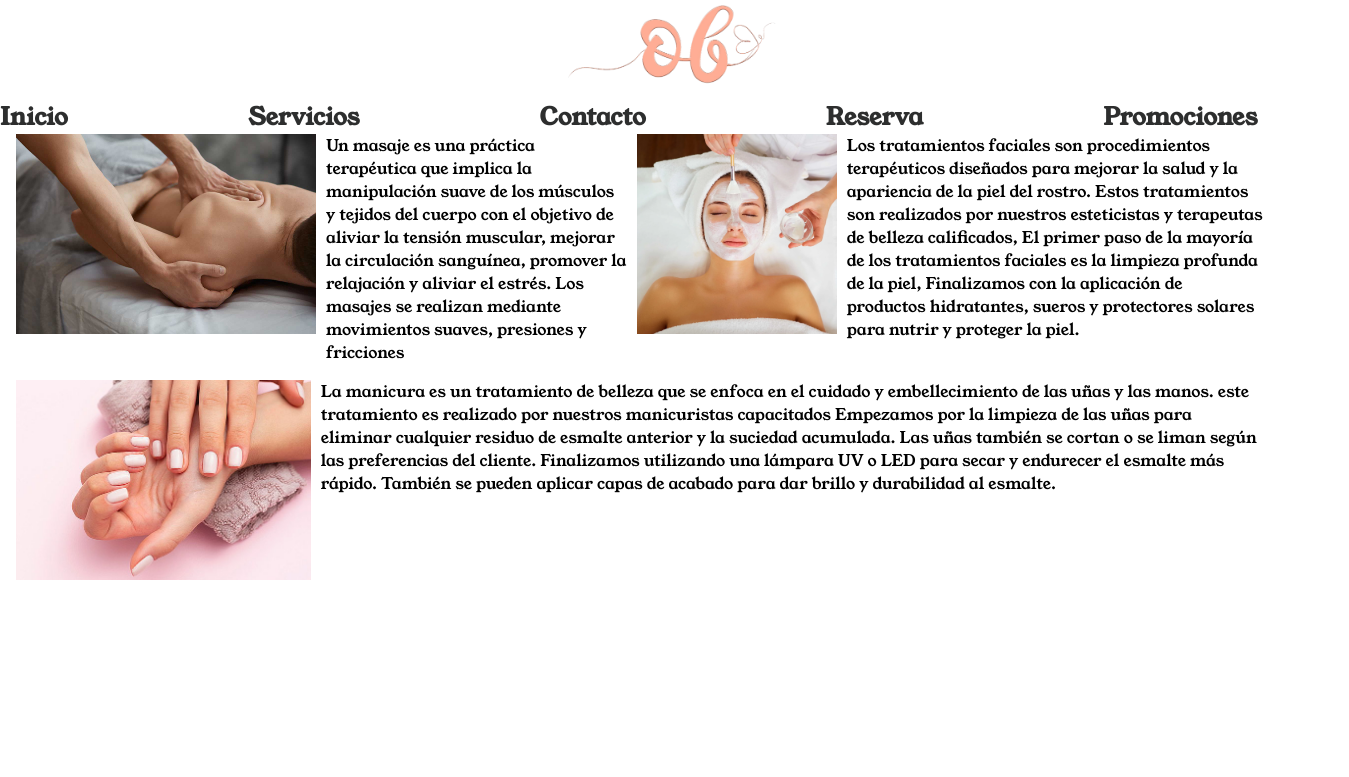
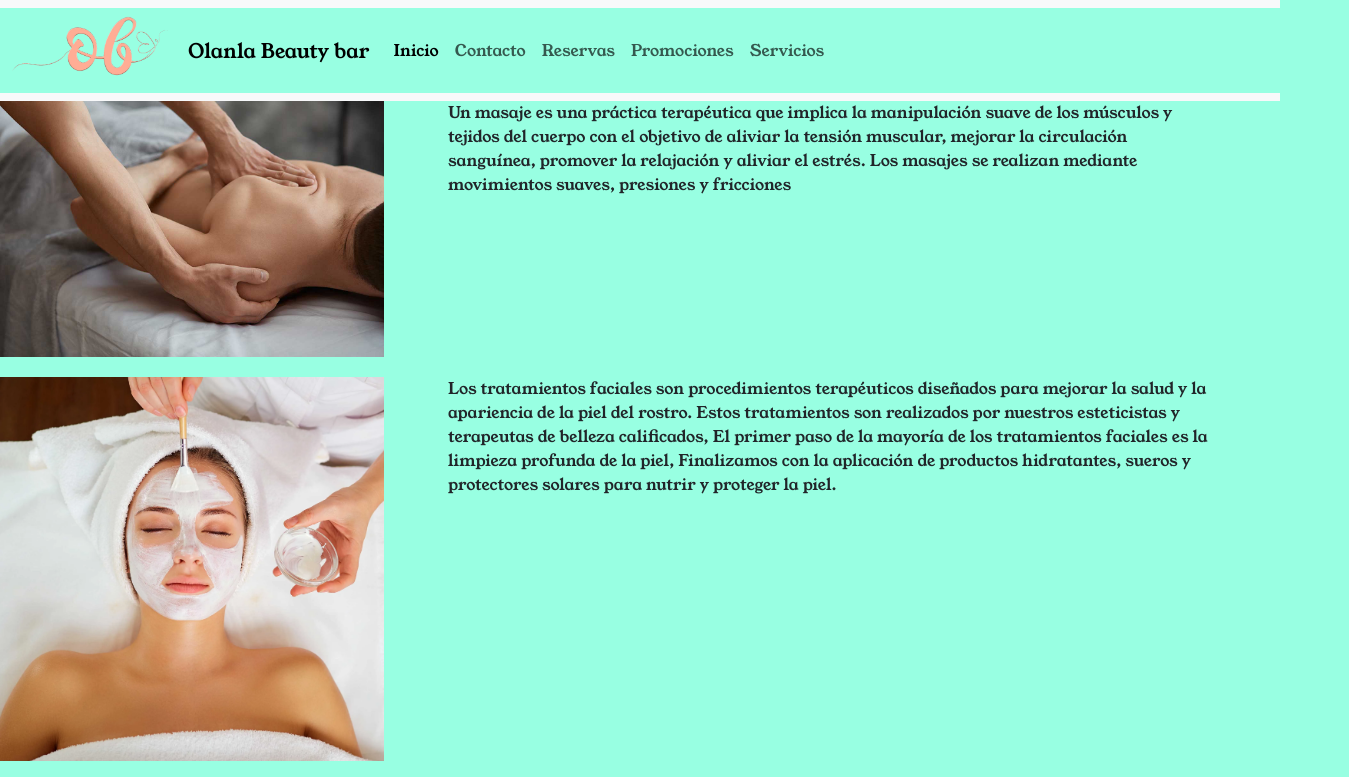
Before and after one commit to PedroProgam/Olanla, a plain HTML site: page pages/servicios.html in a window 1280 px wide. Shown: the top 777 px of the page, 1349 px wide, since content can reach past the window. Drawn offline with nearby package versions, Linux system fonts and the light colour scheme.

Commit message:
correcciones en el inicio y ajustes de la imagen principal, grids en servicios e intento de mediaquieres

```diff
--- a/css/main.style.css
+++ b/css/main.style.css
@@ -2,7 +2,7 @@
     margin: 0;
     padding: 0;
     box-sizing: border-box;
-    background-color: rgb(255, 255, 255);
+    background-color: rgb(152, 255, 226);
     font-family: "young"
 }
 @import url('https://fonts.googleapis.com/css2?family=Young+Serif&display=swap');
@@ -10,6 +10,7 @@
     font-family: "young";
     src: url(../letra/YoungSerif-Regular.ttf);
 }
+
 .caja {
     background-color: transparent;
     width: 1349px;
@@ -51,42 +52,6 @@
     margin-top: 1rem;
     margin-bottom: 1rem;
     text-align: center;
-}
-.masajes {
-    display: flex;
-}
-.masaje {
-
-    vertical-align:middle;
-    width: 500px;
-    height: 200px;
-    margin-left: 1rem;
-}
-.textomasaje {
-    margin-left: 10px ;
-    margin-right: 10px;
-}
-.facial {
-    width: 500px;
-    height: 200px;
-}
-.textofacial {
-    margin-left: 10px;
-    margin-right: 1rem;
-}
-.manicure {
-    vertical-align:middle;
-    width: 350px;
-    height: 200px;
-    margin-left: 1rem;
-}
-.manicures {
-    display: flex;
-    margin-top: 1rem;
-}
-.textomanicure {
-    margin-left: 10px;
-    margin-right: 1rem;
 }
 .imagencontacto {
     margin-left: 1rem;
@@ -154,3 +119,67 @@
     width: 20vh;
 
 }
+.collage {
+    display: flex;
+    width: 100%;
+    height: 100%;
+}
+.contenedor {
+    display: grid;
+    grid-template-columns: 1fr 1fr ;
+    grid-template-rows: 1fr 1fr 1fr;
+    grid-template-areas:
+    "imagenmasaje texto"
+    "imagenfacial textofacial"
+    "imagenmanicure textomanicure";
+}
+.masaje1 {
+    grid-area:imagenmasaje ;
+    width: 60%;
+}
+.textomasaje{
+    grid-area:texto;
+    margin-left: -30%;
+    margin-right: 10%;
+}
+.facial1{
+    width: 60%;
+    grid-area: imagenfacial;
+}
+.textofacial {
+    grid-area: textofacial;
+    margin-left: -30%;
+    margin-right: 10%;
+}
+.manicure1 {
+
+    width: 60%;
+    grid-area: imagenmanicure;
+}
+.textomanicure {
+    grid-area: textomanicure;
+    margin-left: -30%;
+    margin-right: 10%;
+}
+.mani {
+    margin-top: 3%;
+}
+.faci {
+    margin-top: -8.5%;
+}
+.hijo {
+    justify-content: center;
+    align-items: center;
+}
+@media (max-width: 893px) {
+    .contenedor {
+        grid-template-columns: 1fr  ;
+        grid-template-rows: 1fr 1fr 1fr 1fr 1fr 1fr;
+        grid-template-areas:
+        "masaje1"
+        "textomasaje"
+        "imagenfacial"
+        "textofacial"
+        "imagenmanicure"
+        "textomanicure" ; }
+    }
--- a/pages/servicios.html
+++ b/pages/servicios.html
@@ -4,42 +4,72 @@
     <meta charset="UTF-8">
     <meta name="viewport" content="width=device-width, initial-scale=1.0">
     <title>servicios</title>
+    <link href="https://cdn.jsdelivr.net/npm/bootstrap@5.3.2/dist/css/bootstrap.min.css" rel="stylesheet" integrity="sha384-T3c6CoIi6uLrA9TneNEoa7RxnatzjcDSCmG1MXxSR1GAsXEV/Dwwykc2MPK8M2HN" crossorigin="anonymous">
     <link rel="stylesheet" href="../css/main.style.css">
     <link rel="shortcut icon" href="../img/logo.png" type="image/x-icon">
 </head>
+<body>
 <header>
-    <div class="caja">
-    <img  src="../img/logo.png" alt="logo" srcset=""class="logotipo">
-    </div>
-    <nav class="nav">
-         <h2>
-        <a class="menu" href="../index.html">Inicio</a>&nbsp;&nbsp;&nbsp;&nbsp;&nbsp;&nbsp;&nbsp;&nbsp;&nbsp;&nbsp;&nbsp;&nbsp;&nbsp;&nbsp;&nbsp;&nbsp;&nbsp;&nbsp;&nbsp;&nbsp;&nbsp;&nbsp;&nbsp;&nbsp;&nbsp;&nbsp;&nbsp;&nbsp;&nbsp;
-        <a class="menu" href="../pages/servicios.html">Servicios</a>&nbsp;&nbsp;&nbsp;&nbsp;&nbsp;&nbsp;&nbsp;&nbsp;&nbsp;&nbsp;&nbsp;&nbsp;&nbsp;&nbsp;&nbsp;&nbsp;&nbsp;&nbsp;&nbsp;&nbsp;&nbsp;&nbsp;&nbsp;&nbsp;&nbsp;&nbsp;&nbsp;&nbsp;&nbsp;
-        <a class="menu" href="../pages/contacto.html">Contacto</a>&nbsp;&nbsp;&nbsp;&nbsp;&nbsp;&nbsp;&nbsp;&nbsp;&nbsp;&nbsp;&nbsp;&nbsp;&nbsp;&nbsp;&nbsp;&nbsp;&nbsp;&nbsp;&nbsp;&nbsp;&nbsp;&nbsp;&nbsp;&nbsp;&nbsp;&nbsp;&nbsp;&nbsp;&nbsp;
-        <a class="menu" href="../pages/reserva.html">Reserva</a>&nbsp;&nbsp;&nbsp;&nbsp;&nbsp;&nbsp;&nbsp;&nbsp;&nbsp;&nbsp;&nbsp;&nbsp;&nbsp;&nbsp;&nbsp;&nbsp;&nbsp;&nbsp;&nbsp;&nbsp;&nbsp;&nbsp;&nbsp;&nbsp;&nbsp;&nbsp;&nbsp;&nbsp;&nbsp;
-        <a class="menu" href="../pages/promociones.html">Promociones</a>
-        </h2>
+    <header>
+        <nav class="navbar navbar-expand-lg bg-body-tertiary  nav" >
+            <div class="container-fluid">
+          <a class="navbar-brand  logobar" href="../index.html"> <img class="logobar" src="../img/logo.png" href="../index.html" alt=""></a>
+              <a class="navbar-brand" href="../index.html" >Olanla Beauty bar </a>
+              <button class="navbar-toggler" type="button" data-bs-toggle="collapse" data-bs-target="#navbarNav" aria-controls="navbarNav" aria-expanded="false" aria-label="Toggle navigation">
+                <span class="navbar-toggler-icon"></span>
+              </button>
+              <div class="collapse navbar-collapse" id="navbarNav">
+                <ul class="navbar-nav">
+                  <li class="nav-item">
+                    <a class="nav-link active" aria-current="page" href="../index.html"
+                    >Inicio</a>
+                  </li>
+                  <li class="nav-item">
+                    <a class="nav-link" href="../pages/contacto.html">Contacto</a>
+                  </li>
+                  <li class="nav-item">
+                    <a class="nav-link" href="../pages/reserva.html">Reservas</a>
+                  </li>
+                  <li class="nav-item">
+                    <a class="nav-link" href="../pages/promociones.html">Promociones</a>
+                  </li>
+                  <li class="nav-item">
+                    <a class="nav-link" href="../pages/servicios.html">Servicios</a>
+                  </li>
+                  <li class="nav-item">
+                    <a class="nav-link disabled" aria-disabled="true"></a>
+                  </li>
+                </ul>
+              </div>
+            </div>
+          </nav>
+    </header>
+    <main class="mainInicio">
     </nav>
 
 
 </header>
-<body>
-    <div class="masajes">
-    <img class="masaje"
+    <main>
+    <div class="contenedor">
+
+    <img class="hijo  masaje1"
     src="../img/masaje.jpg">
-    <p class="textomasaje">Un masaje es una práctica terapéutica que implica la manipulación suave de los músculos y tejidos del cuerpo con el objetivo de aliviar la tensión muscular, mejorar la circulación sanguínea, promover la relajación y aliviar el estrés. Los masajes se realizan mediante movimientos suaves, presiones y fricciones
+    <p class="hijo  textomasaje">Un masaje es una práctica terapéutica que implica la manipulación suave de los músculos y tejidos del cuerpo con el objetivo de aliviar la tensión muscular, mejorar la circulación sanguínea, promover la relajación y aliviar el estrés. Los masajes se realizan mediante movimientos suaves, presiones y fricciones
     </p>
-    <img class="facial" src="../img/facial.webp" alt="">
-    <p class="textofacial">Los tratamientos faciales son procedimientos terapéuticos diseñados para mejorar la salud y la apariencia de la piel del rostro. Estos tratamientos son realizados por nuestros esteticistas y terapeutas de belleza calificados, El primer paso de la mayoría de los tratamientos faciales es la limpieza profunda de la piel, Finalizamos con la aplicación de productos hidratantes, sueros y protectores solares para nutrir y proteger la piel.
+    <img class="hijo  faci  facial1" src="../img/facial.webp" alt="">
+    <p class="hijo  faci  textofacial">Los tratamientos faciales son procedimientos terapéuticos diseñados para mejorar la salud y la apariencia de la piel del rostro. Estos tratamientos son realizados por nuestros esteticistas y terapeutas de belleza calificados, El primer paso de la mayoría de los tratamientos faciales es la limpieza profunda de la piel, Finalizamos con la aplicación de productos hidratantes, sueros y protectores solares para nutrir y proteger la piel.
     </p>
 
 
-     </div>
-    <div class="manicures">
-    <img class="manicure" src="../img/manicure.jpg" alt="">
-    <p class="textomanicure">La manicura es un tratamiento de belleza que se enfoca en el cuidado y embellecimiento de las uñas y las manos. este tratamiento es realizado por nuestros manicuristas capacitados
+
+
+    <img class="hijo  mani  manicure1" src="../img/manicure.jpg" alt="">
+    <p class="hijo  mani  textomanicure">La manicura es un tratamiento de belleza que se enfoca en el cuidado y embellecimiento de las uñas y las manos. este tratamiento es realizado por nuestros manicuristas capacitados
         Empezamos por la limpieza de las uñas para eliminar cualquier residuo de esmalte anterior y la suciedad acumulada. Las uñas también se cortan o se liman según las preferencias del cliente. Finalizamos utilizando una lámpara UV o LED para secar y endurecer el esmalte más rápido. También se pueden aplicar capas de acabado para dar brillo y durabilidad al esmalte.
     </p>
     </div>
+    <script src="https://cdn.jsdelivr.net/npm/bootstrap@5.3.2/dist/js/bootstrap.bundle.min.js" integrity="sha384-C6RzsynM9kWDrMNeT87bh95OGNyZPhcTNXj1NW7RuBCsyN/o0jlpcV8Qyq46cDfL" crossorigin="anonymous"></script>
+    </main>
+
 </body>
 </html>
```
Also changed, not shown: index.html (+2 -2 lines), pages/contacto.html (+37 -12 lines), pages/promociones.html (+37 -13 lines), pages/reserva.html (+37 -13 lines).
